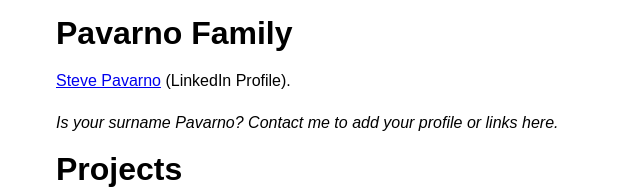
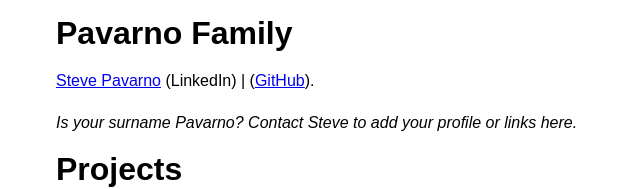
Before and after one commit to pavarnos/pavarnos.github.io, a plain HTML site: page index.html in a window 1280 px wide. Shown: the top 189 px of the page, without its empty margins (184-824 px from the left). Drawn offline with nearby package versions, Linux system fonts and the light colour scheme.

Commit message:
add github profile link

```diff
--- a/index.html
+++ b/index.html
@@ -11,8 +11,8 @@
 <body>
 <div class="content">
     <h1>Pavarno Family</h1>
-    <p><a href="https://www.linkedin.com/in/stevepavarno/">Steve Pavarno</a> (LinkedIn Profile).</p>
-    <p><em>Is your surname Pavarno? Contact me to add your profile or links here.</em></p>
+    <p><a href="https://www.linkedin.com/in/stevepavarno/">Steve Pavarno</a> (LinkedIn) | (<a href="https://github.com/pavarnos/">GitHub</a>).</p>
+    <p><em>Is your surname Pavarno? Contact Steve to add your profile or links here.</em></p>
     <h1>Projects</h1>
     <p><a href="recipes.html">Revolting Recipes</a>: a single page app that generates recipes kids will enjoy.</p>
 </div>
```
